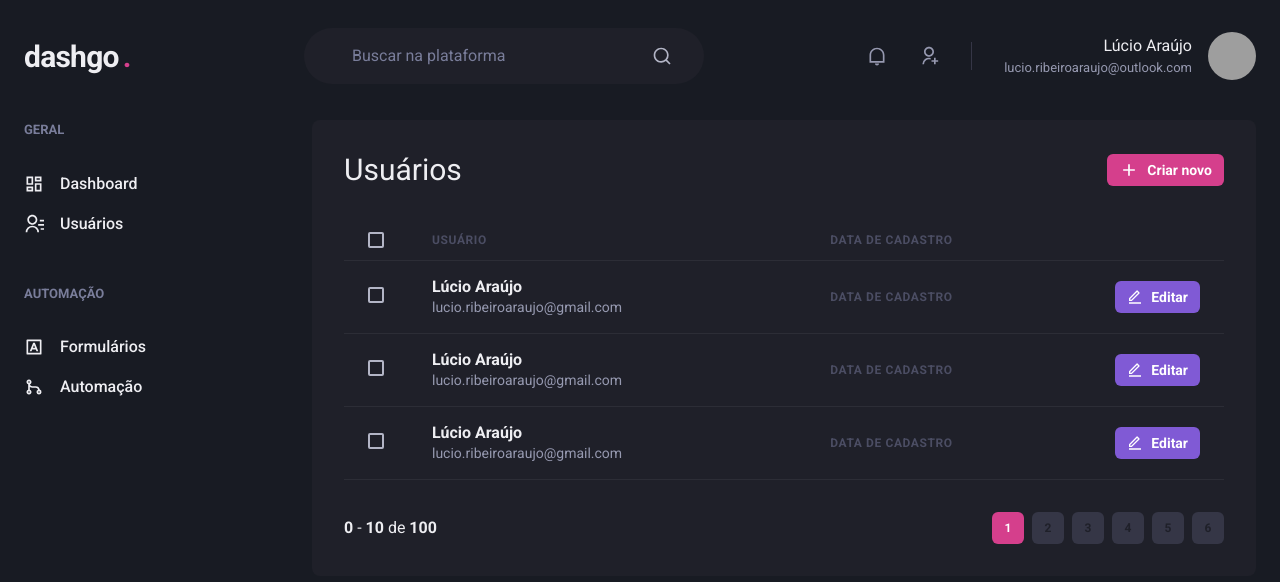
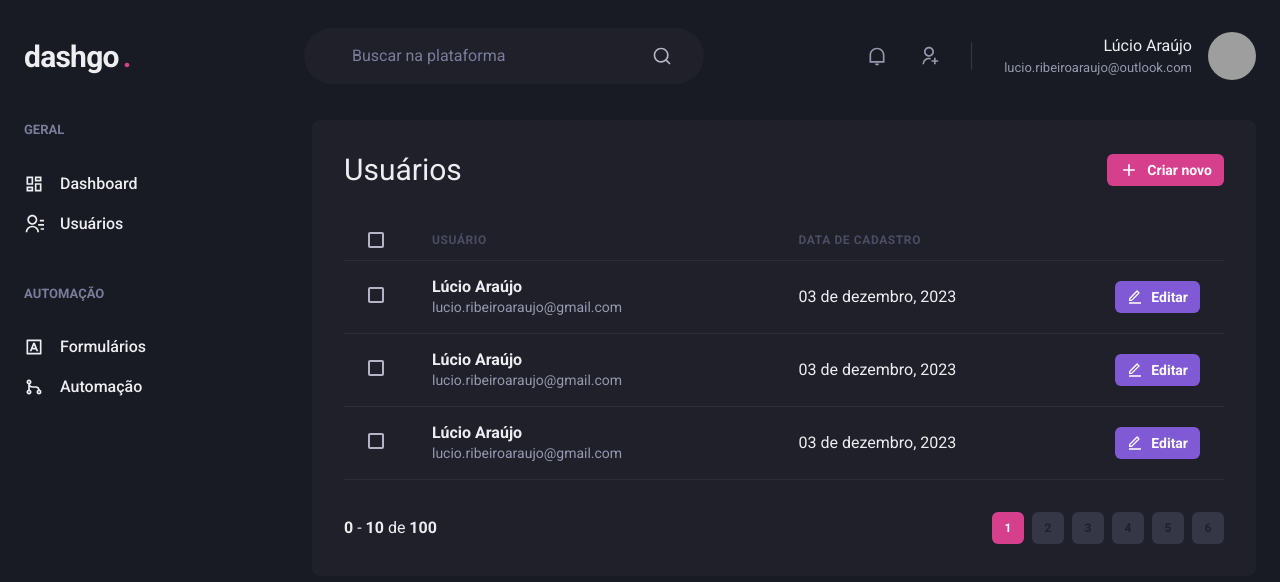
Before and after one commit to lucio-araujo/rocketseat-ignite-reactjs-dashgo, a Next.js app: page /users in a window 1280 px wide. Shown: the top 582 px of the page. Built offline with nearby package versions, Linux system fonts and the light colour scheme; grey boxes are pictures that could not be loaded.

Commit message:
improved responsiveness

```diff
--- a/src/components/Pagination/index.tsx
+++ b/src/components/Pagination/index.tsx
@@ -1,14 +1,16 @@
-import { Box, HStack, Stack } from "@chakra-ui/react";
+import { Box, HStack, Stack, useBreakpointValue } from "@chakra-ui/react";
 import { PaginationItem } from "./PaginationItem";
 
 export function Pagination() {
+  const isWideVersion = useBreakpointValue({ base: false, lg: true });
+
   return (
     <Stack
       spacing="6"
       mt="8"
       justify="space-between"
       align="center"
-      direction={["column", "row"]}
+      direction={isWideVersion ? "row" : "column"}
     >
       <Box>
         <strong>0</strong> - <strong>10</strong> de <strong>100</strong>
--- a/src/pages/users/index.tsx
+++ b/src/pages/users/index.tsx
@@ -70,7 +70,7 @@ export default function UserList() {
                     </Text>
                   </Box>
                 </Td>
-                {isWideVersion && <Th>Data de cadastro</Th>}
+                {isWideVersion && <Td>03 de dezembro, 2023</Td>}
                 <Td>
                   <Button
                     as="a"
@@ -78,9 +78,7 @@ export default function UserList() {
                     fontSize="sm"
                     colorScheme="purple"
                     leftIcon={<Icon as={RiEditLine} fontSize="16" />}
-                    display="flex"
-                    alignItems="center"
-                    justifyContent="center"
+                    iconSpacing={!isWideVersion ? 0 : 2}
                   >
                     {isWideVersion && "Editar"}
                   </Button>
@@ -98,7 +96,7 @@ export default function UserList() {
                     </Text>
                   </Box>
                 </Td>
-                {isWideVersion && <Th>Data de cadastro</Th>}
+                {isWideVersion && <Td>03 de dezembro, 2023</Td>}
                 <Td>
                   <Button
                     as="a"
@@ -106,6 +104,7 @@ export default function UserList() {
                     fontSize="sm"
                     colorScheme="purple"
                     leftIcon={<Icon as={RiEditLine} fontSize="16" />}
+                    iconSpacing={!isWideVersion ? 0 : 2}
                   >
                     {isWideVersion && "Editar"}
                   </Button>
@@ -123,7 +122,7 @@ export default function UserList() {
                     </Text>
                   </Box>
                 </Td>
-                {isWideVersion && <Th>Data de cadastro</Th>}
+                {isWideVersion && <Td>03 de dezembro, 2023</Td>}
                 <Td>
                   <Button
                     as="a"
@@ -131,6 +130,7 @@ export default function UserList() {
                     fontSize="sm"
                     colorScheme="purple"
                     leftIcon={<Icon as={RiEditLine} fontSize="16" />}
+                    iconSpacing={!isWideVersion ? 0 : 2}
                   >
                     {isWideVersion && "Editar"}
                   </Button>
```
